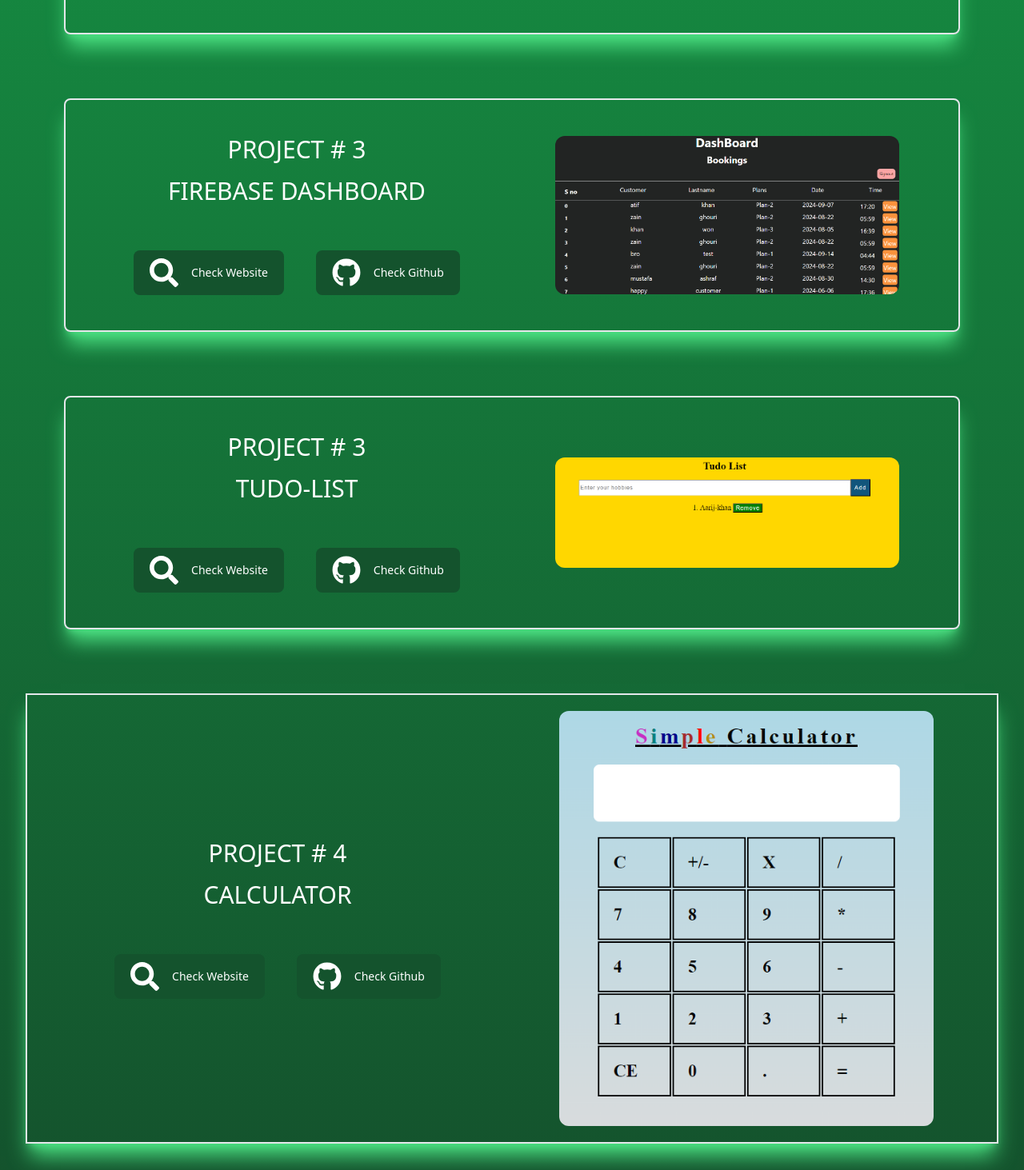
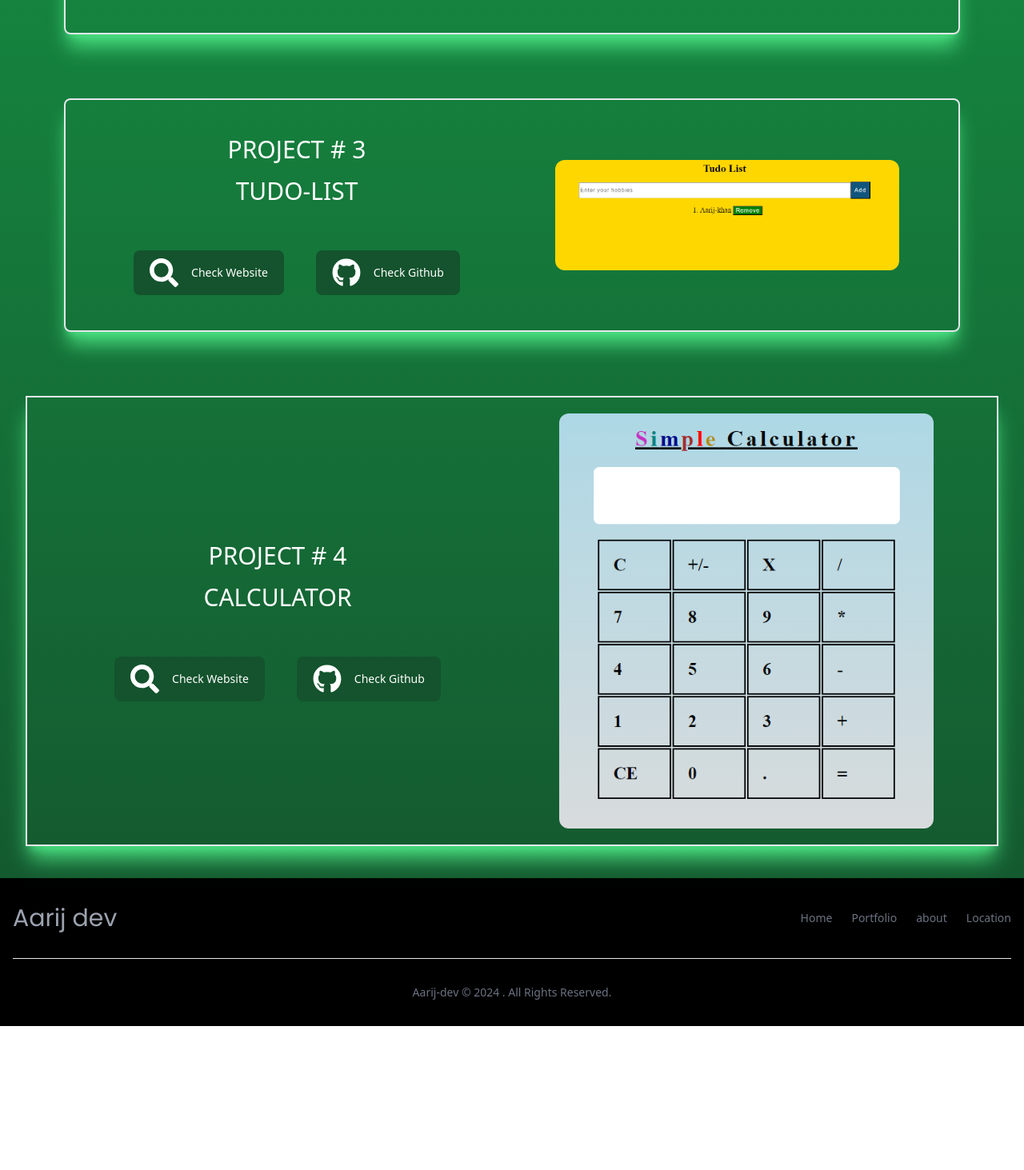
Before and after one commit to Aarij-khan/react-portfolio, a React (Vite) app: page /portfolio in a window 1280 px wide. Shown: the part 847-2310 px from the top of the page at 80% size. After the commit the page ends 2130 px from the top, so only its background shows below. Built offline with nearby package versions, Linux system fonts and the light colour scheme.

Commit message:
final update

```diff
--- a/src/about.jsx
+++ b/src/about.jsx
@@ -2,6 +2,7 @@ import Navbar from "./navbar";
 import AOS from "aos";
 import React, { useEffect } from "react";
 import "aos/dist/aos.css";
+import Footer from "./footer";
 
 function About() {
     useEffect(() => {
@@ -29,7 +30,7 @@ function About() {
 
         </div>
     </div>
-
+      <Footer/>
     </div>
   );
 }
--- /dev/null
+++ b/src/footer.jsx
@@ -0,0 +1,49 @@
+import React from "react";
+
+function Footer({props}) {
+  return (
+    <div>
+      <footer className={`bg-black shadow dark:bg-gray-900 ${props}`}>
+        <div className="w-full max-w-screen-xl mx-auto p-4 md:py-8">
+          <div className="sm:flex sm:items-center sm:justify-between">
+            <h1  className="flex items-center mb-4 sm:mb-0 space-x-3 rtl:space-x-reverse text-gray-400 font-poppins text-3xl">
+             Aarij dev
+            </h1>
+            <ul className="ml-14 sm:ml-0 flex flex-wrap items-center mb-6 text-sm font-medium text-gray-500 sm:mb-0 dark:text-gray-400">
+              <li>
+                <a href="#" className="hover:underline me-4 md:me-6">
+                  Home
+                </a>
+              </li>
+              <li>
+                <a href="#" className="hover:underline me-4 md:me-6">
+                  Portfolio
+                </a>
+              </li>
+              <li>
+                <a href="#" className="hover:underline me-4 md:me-6">
+                  about
+                </a>
+              </li>
+              <li>
+                <a href="#" className="hover:underline">
+                  Location
+                </a>
+              </li>
+            </ul>
+          </div>
+          <hr className="my-6 border-gray-200 sm:mx-auto dark:border-gray-700 lg:my-8" />
+          <span className="ml-14 sm:ml-0  block text-sm text-gray-500 sm:text-center dark:text-gray-400">
+
+            <h1 className="hover:underline">
+              Aarij-dev © 2024
+            . All Rights Reserved.
+            </h1>
+          </span>
+        </div>
+      </footer>
+    </div>
+  );
+}
+
+export default Footer;
--- a/src/location.jsx
+++ b/src/location.jsx
@@ -4,6 +4,7 @@ import Navbar from "./navbar";
 import AOS from "aos";
 import { useEffect } from "react";
 import "aos/dist/aos.css";
+import Footer from "./footer";
 function Location() {
     const AnyReactComponent = ({ text }) => <div className="text-white font-bold text-xl">{text}</div>;
 
@@ -22,7 +23,7 @@ function Location() {
         });
       }, []);
   return (
-    <div className="bg-gradient-to-t from-green-900 to-green-600 pb-4">
+    <div className="bg-gradient-to-t from-green-900 to-green-600 ">
         <Navbar/>
         <div style={{ height: '85vh', width: '80%',margin:"0 auto",marginTop:15 ,borderRadius:"16px"}} data-aos="zoom-in">
       <GoogleMapReact
@@ -36,6 +37,7 @@ function Location() {
         />
       </GoogleMapReact>
     </div>
+    <Footer props="mt-6"/>
     </div>
   )
 }
--- a/src/navbar.jsx
+++ b/src/navbar.jsx
@@ -6,8 +6,7 @@ import { ImCross } from "react-icons/im";
 import { FaHome } from "react-icons/fa";
 import { IoMdContact } from "react-icons/io";
 import { FaServicestack } from "react-icons/fa";
-import { FaHandshake } from "react-icons/fa";
-import { MdContacts } from "react-icons/md";
+import { MdLocationPin } from "react-icons/md";
 
 function Navbar() {
   const [isShow, setShow] = useState(false);
@@ -55,48 +54,55 @@ function Navbar() {
           <div className="w-full flex justify-end">
             <button
               onClick={() => setShow(false)}
-              className="text-xl  flex justify-end mt-2 mr-2"
+              className="text-xl  flex justify-end mt-4 mr-2 text-white"
             >
               <ImCross />
             </button>
           </div>
-          <div className="h-[100vh] w-full ml-4 ">
-            <ul className="mt-5">
-              <h3 className=" flex  items-center gap-3 text-xl text-white font-mono  mt-1">
-                <span className="text-black">
+          <div className="h-[100vh] w-full ml-4  ">
+          <h1 className="text-white text-2xl font-serif ml-2 ">
+          Aarij Dev
+        </h1>
+            <ul className="mt-8">
+              <Link to={'/'}>
+              <h3 className=" flex  items-center gap-3 text-xl text-white font-poppins   mt-8">
+                <span className="text-black text-3xl">
                   <FaHome />
                 </span>
                 Home
               </h3>
-              <h3 className=" flex  items-center gap-3 text-xl text-white font-mono mt-1">
-                <span className="text-black">
+              </Link>
+              <Link to={'/about'}>
+              <h3 className=" flex  items-center gap-3 text-xl text-white font-poppins  mt-8">
+                <span className="text-black text-3xl">
                   <IoMdContact />
                 </span>
                 About Us
               </h3>
-              <h3 className=" flex  items-center gap-3 text-xl text-white font-mono mt-1">
-                <span className="text-black">
+              </Link>
+              <Link to={'/portfolio'}>
+              <h3 className=" flex  items-center gap-3 text-xl text-white font-poppins  mt-8">
+                <span className="text-black text-3xl">
                   <FaServicestack />
                 </span>
-                Sevices
+                Portfolio
               </h3>
-              <h3 className=" flex  items-center gap-3 text-xl text-white font-mono mt-1">
-                <span className="text-black">
-                  <FaHandshake />
+              </Link>
+              <Link to={'/location'}>
+              <h3 className=" flex  items-center gap-3 text-xl text-white font-poppins  mt-8">
+                <span className="text-black text-3xl">
+                  <MdLocationPin />
                 </span>
-                Schedule
+                Location
               </h3>
-              <h3 className=" flex  items-center gap-3 text-xl text-white font-mono mt-1">
-                <span className="text-black">
-                  <MdContacts />
-                </span>
-                Contact
-              </h3>
+              </Link>
             </ul>
           </div>
         </div>
       </div>
       {/* slider end */}
+
+
     </div>
   );
 }
--- a/src/portfolio.jsx
+++ b/src/portfolio.jsx
@@ -1,21 +1,31 @@
-import React from "react";
+import React, { useEffect } from "react";
 import solarpanel from "./assets/solarpanel.png";
 import barbershop from "./assets/barbershop.png";
 import tudolist from "./assets/tudolist.png";
 import calculator from "./assets/calculator.png";
-import Dashboard from "./assets/Dashboard.png";
 import Navbar from "../src/navbar";
 import { Link } from "react-router-dom";
+import AOS from "aos";
+import "aos/dist/aos.css";
 import { FaGithub, FaSearch } from "react-icons/fa";
 
+import Footer from "./footer";
+
 function Portfolio() {
+  useEffect(() => {
+    AOS.init({
+      duration: 1500,
+      once: true,
+      offset: 200,
+    });
+  }, []);
   return (
-    <div className="w-full  bg-gradient-to-t from-green-900 to-green-600 pb-10">
+    <div className="w-full  bg-gradient-to-t from-green-900 to-green-600 overflow-x-hidden">
       <Navbar/>
       <h1 className="text-center text-3xl text-white font-bold font-serif pt-10">
         Projects
       </h1>
-      <div className="flex mt-10 sm:mt-20 flex-col sm:flex-row gap-10 sm:gap-0 border-2 p-5 mx-8 sm:mx-20 rounded-lg shadow-xl shadow-green-400">
+      <div className="flex mt-10 sm:mt-20 flex-col sm:flex-row gap-10 sm:gap-0 border-2 p-5 mx-8 sm:mx-20 rounded-lg shadow-xl shadow-green-400" data-aos="fade-right">
         <div className="w-full sm:w-1/2 flex justify-center items-center flex-col gap-4 p-6">
           <h1 className="text-3xl uppercase text-white">project # 1</h1>
           <h1 className="text-3xl uppercase text-white">Solar Saver</h1>
@@ -43,7 +53,7 @@ function Portfolio() {
           />
         </div>
       </div>
-      <div className="flex mt-20 flex-col sm:flex-row gap-10 sm:gap-0 border-2 p-5 mx-8 sm:mx-20 rounded-lg shadow-xl shadow-green-400">
+      <div className="flex mt-20 flex-col sm:flex-row gap-10 sm:gap-0 border-2 p-5 mx-8 sm:mx-20 rounded-lg shadow-xl shadow-green-400" data-aos="fade-left">
         <div className="w-full sm:w-1/2 flex justify-center items-center flex-col gap-4 p-6">
           <h1 className="text-3xl uppercase text-white">project # 2</h1>
           <h1 className="text-3xl uppercase text-white">Barber booking</h1>
@@ -71,34 +81,8 @@ function Portfolio() {
         </div>
       </div>
 
-      <div className="flex mt-20 flex-col sm:flex-row gap-10 sm:gap-0 border-2 p-5 mx-8 sm:mx-20 rounded-lg shadow-xl shadow-green-400">
-        <div className="w-full sm:w-1/2 flex justify-center items-center flex-col gap-4 p-6">
-          <h1 className="text-3xl uppercase text-white">project # 3</h1>
-          <h1 className="text-3xl uppercase text-white">Firebase Dashboard</h1>
-          <div className="flex gap-6 items-center pt-10 flex-col sm:flex-row sm:gap-10">
-             <Link to={'https://barberbook.netlify.app/'}>
-            <div className="flex items-center gap-4 focus:outline-none text-white bg-green-900 hover:bg-green-500 focus:ring-4 focus:ring-green-100 font-medium rounded-lg text-sm px-5 py-2.5  dark:focus:ring-green-600">
-              <FaSearch className="text-4xl" />
-              <div>Check Website</div>
-            </div>
-             </Link>
-            <Link to={'https://github.com/Aarij-khan/Barber-booking-React-Website'}>
-              <div className="flex items-center gap-4 focus:outline-none text-white bg-green-900 hover:bg-green-500 focus:ring-4 focus:ring-green-100 font-medium rounded-lg text-sm px-5 py-2.5  dark:focus:ring-green-600">
-                <FaGithub className="text-4xl text-white" />
-                <div>Check Github</div>
-              </div>
-            </Link>
-          </div>
-        </div>
-        <div className="w-full sm:w-1/2 flex justify-center items-center">
-          <img
-            src={Dashboard}
-            alt="solarpanel"
-            className="w-[100%] sm:w-[80%] rounded-xl"
-          />
-        </div>
-      </div>
-      <div className="flex mt-20 flex-col sm:flex-row gap-10 sm:gap-0 border-2 p-5 mx-8 sm:mx-20 rounded-lg shadow-xl shadow-green-400">
+
+      <div className="flex mt-20 flex-col sm:flex-row gap-10 sm:gap-0 border-2 p-5 mx-8 sm:mx-20 rounded-lg shadow-xl shadow-green-400" data-aos="fade-right">
         <div className="w-full sm:w-1/2 flex justify-center items-center flex-col gap-4 p-6">
           <h1 className="text-3xl uppercase text-white">project # 3</h1>
           <h1 className="text-3xl uppercase text-white">tudo-list</h1>
@@ -126,7 +110,7 @@ function Portfolio() {
         </div>
       </div>
 
-      <div className="flex mt-20 flex-col sm:flex-row gap-10 sm:gap-0 border-2 p-5 mx-8 sm:mx-20rounded-lg shadow-xl shadow-green-400">
+      <div className="mb-10  flex mt-20 flex-col sm:flex-row gap-10 sm:gap-0 border-2 p-5 mx-8 sm:mx-20rounded-lg shadow-xl shadow-green-400" data-aos="fade-left">
         <div className="w-full sm:w-1/2 flex justify-center items-center flex-col gap-4 p-6">
           <h1 className="text-3xl uppercase text-white">project # 4</h1>
           <h1 className="text-3xl uppercase text-white">calculator</h1>
@@ -138,7 +122,7 @@ function Portfolio() {
             </div>
              </Link>
             <Link to={"https://github.com/Aarij-khan/calculator"}>
-              <div className="flex items-center gap-4 focus:outline-none text-white bg-green-900 hover:bg-green-500 focus:ring-4 focus:ring-green-100 font-medium rounded-lg text-sm px-5 py-2.5  dark:focus:ring-green-600">
+              <div className=" flex items-center gap-4 focus:outline-none text-white bg-green-900 hover:bg-green-500 focus:ring-4 focus:ring-green-100 font-medium rounded-lg text-sm px-5 py-2.5  dark:focus:ring-green-600">
                 <FaGithub className="text-4xl text-white" />
                 <div>Check Github</div>
               </div>
@@ -153,6 +137,7 @@ function Portfolio() {
           />
         </div>
       </div>
+      <Footer/>
     </div>
   );
 }
--- a/src/slider.css
+++ b/src/slider.css
@@ -8,7 +8,7 @@ body {
     height: 555px;
     width: 65%;
     transition: 0.3s;
-    background-color:#c46518;
+    background-image: linear-gradient(green,darkgreen);
     left: -100%;
     margin-top: -28px;
  }
```
Also changed, not shown: src/home.jsx (+34 -9 lines), src/assets/dashboard.png (deleted).
